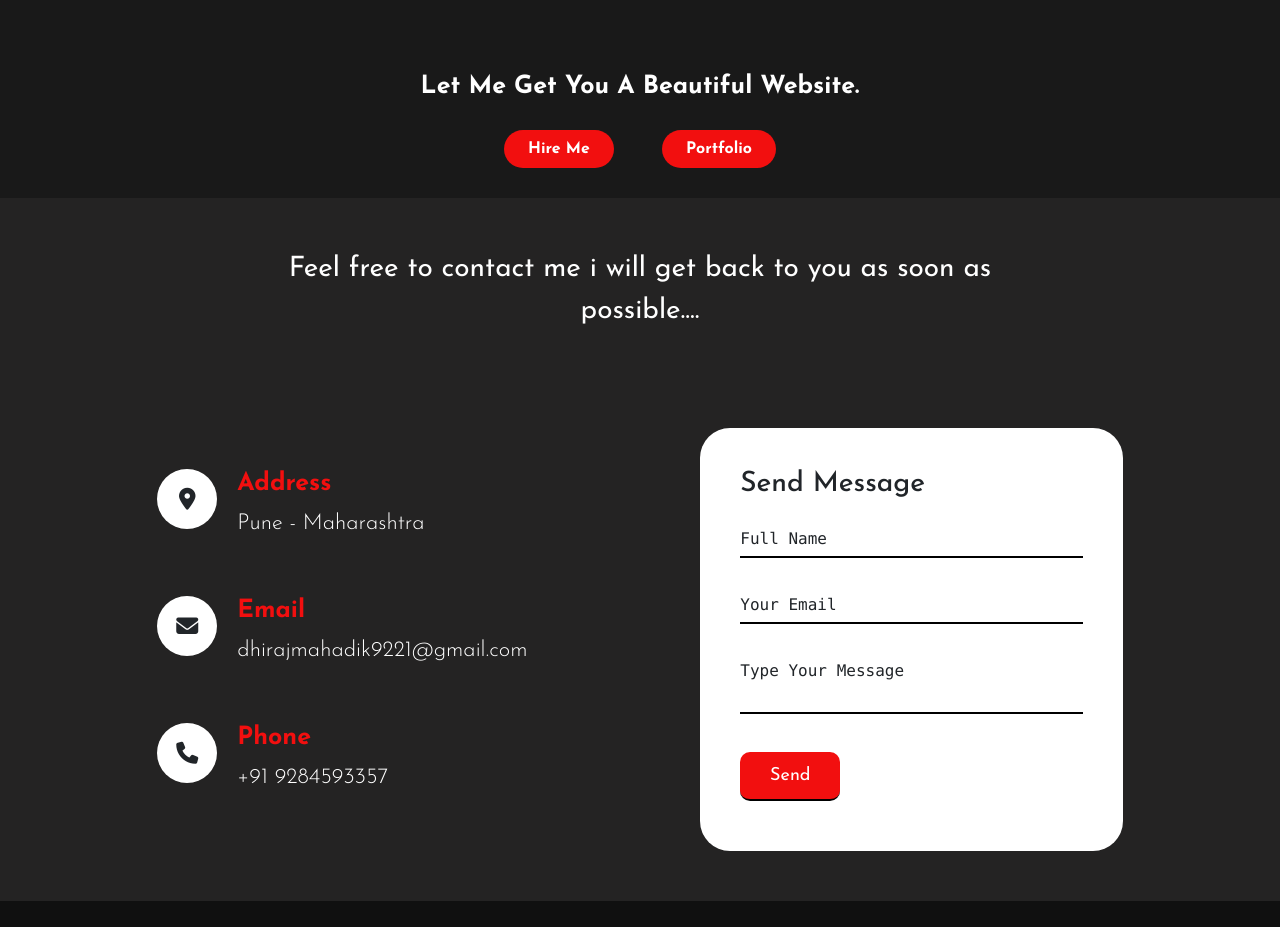
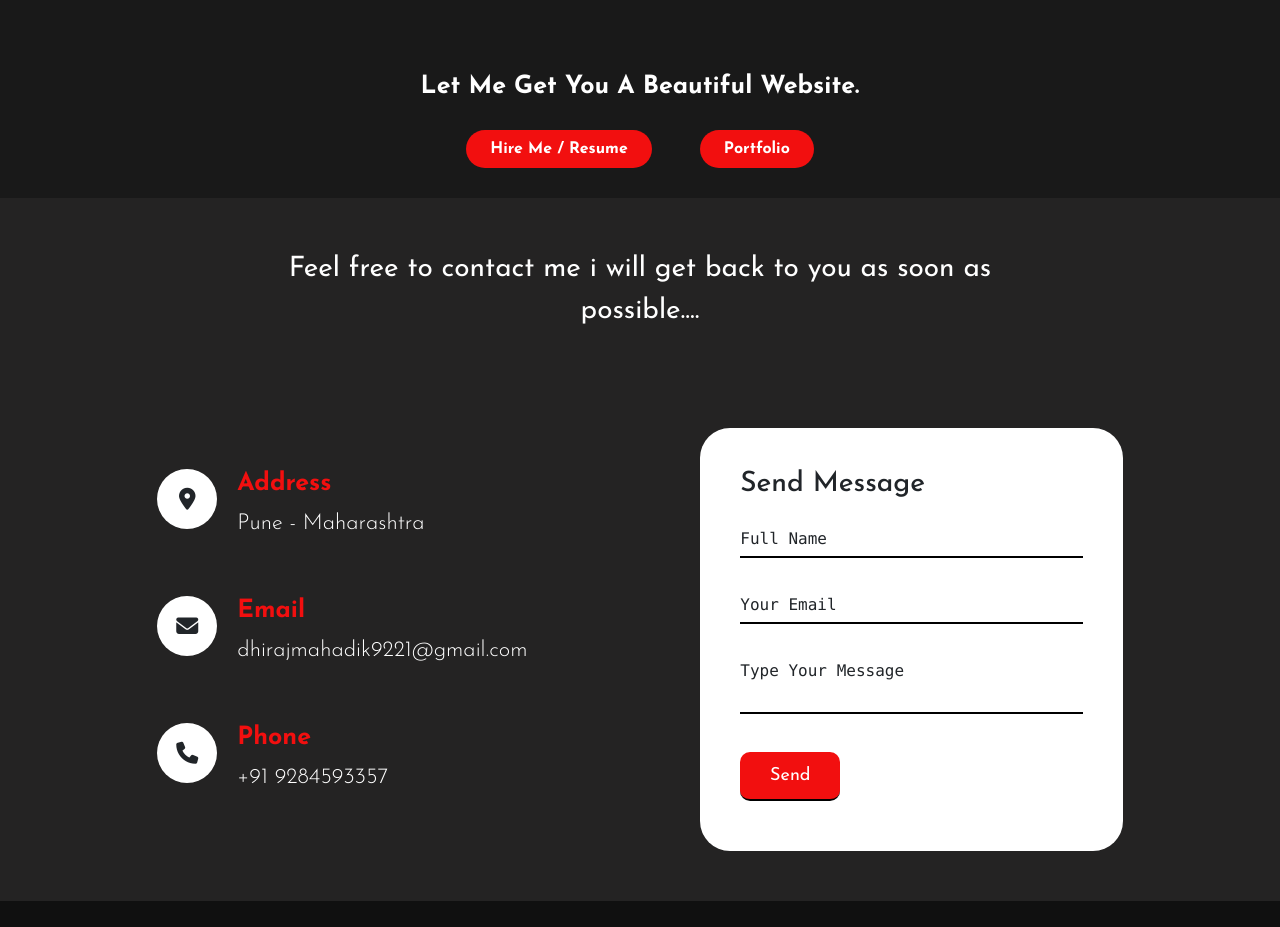
Before and after one commit to DhirajMahadik/MyWeb_, a React (Create React App) app: page / in a window 1280 px wide. Shown: the part 1960-2887 px from the top of the page. Built offline with nearby package versions, Linux system fonts and the light colour scheme.

Commit message:
Update Home.js

```diff
--- a/src/Components/Home.js
+++ b/src/Components/Home.js
@@ -309,7 +309,7 @@ export default function Home() {
             href="https://drive.google.com/file/d/1kLIymcbP9ipiTQzjiJWDoxLxJCzSaRAh/view?usp=drivesdk"
             target="blank"
           >
-            Hire Me
+            Hire Me / Resume
           </a>
           <Link
             className="button-two mx-4"
```
